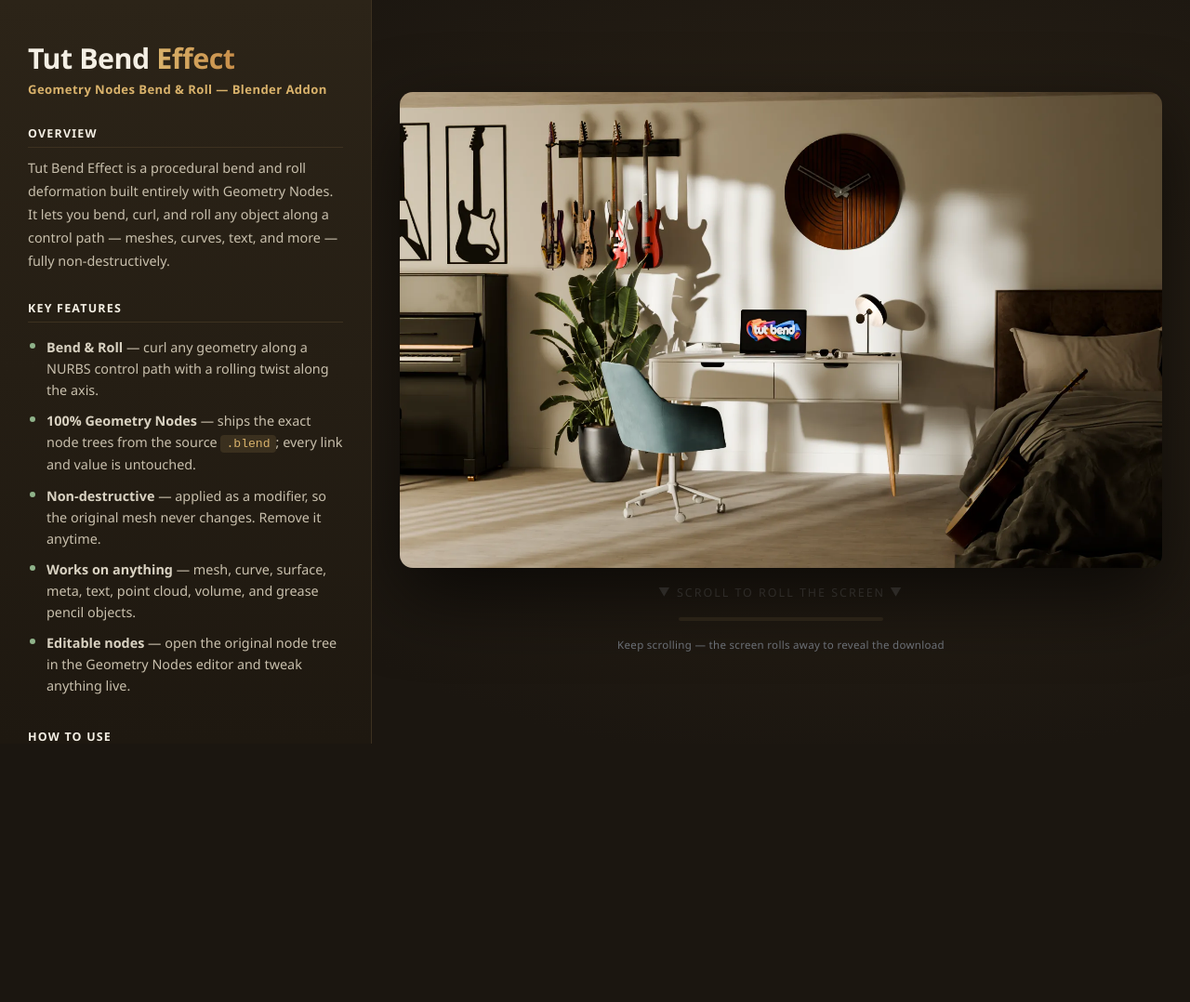
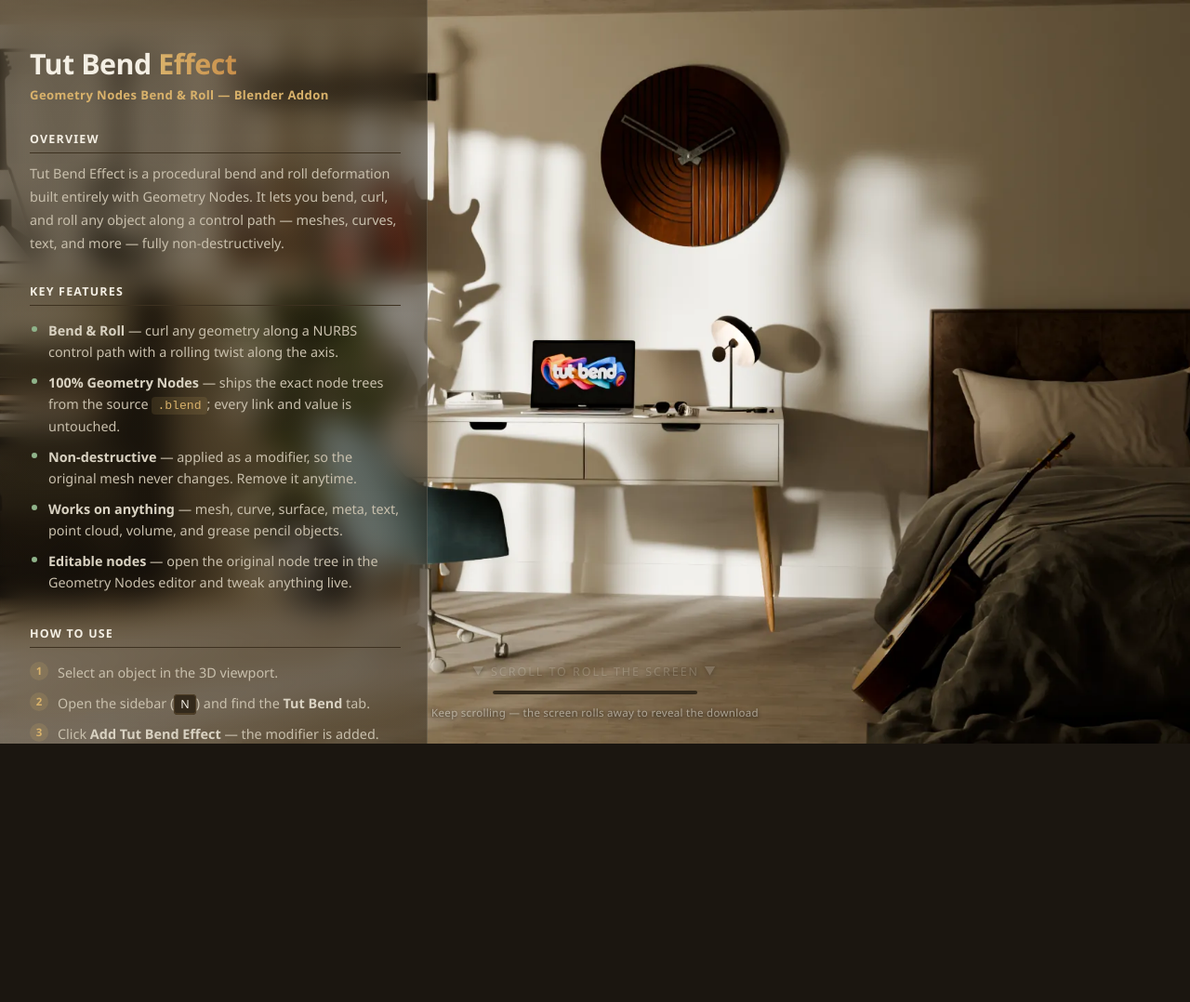
Before and after one commit to asgharya248-eng/bend-roll-addon, a plain HTML site: page index.html in a window 1280 px wide. Shown: the top 1078 px of the page at 93% size. Drawn offline with Linux system fonts and the light colour scheme.

Commit message:
Fullscreen video, glass description panel on left that scrolls away by frame 188

```diff
--- a/index.html
+++ b/index.html
@@ -9,8 +9,26 @@
 </head>
 <body>
 
-<!-- Layer 3 (left column): English description -->
-<aside class="description">
+<!-- Layer 2 (fullscreen stage): scroll-driven frame sequence -->
+<main class="stage" id="stage">
+  <div class="canvas-wrap">
+    <!-- Layer 1 (behind canvas, revealed through alpha): download button -->
+    <a class="dl-behind" id="dlBehind" href="download/tut_bend_effect.zip" download="tut_bend_effect.zip">
+      <span class="dl-glyph">⬇</span>
+      <span class="dl-label">Download Addon</span>
+      <span class="dl-sub">tut_bend_effect.zip · 133 KB · Blender 5.2+</span>
+    </a>
+    <canvas id="frameCanvas" width="1728" height="1078"></canvas>
+  </div>
+  <div class="stage-bottom">
+    <div class="scroll-hint" id="scrollHint">▼ scroll to roll the screen ▼</div>
+    <div class="progress" title="Playback progress"><i id="progressBar"></i></div>
+    <div class="caption" id="caption">Keep scrolling — the screen rolls away to reveal the download</div>
+  </div>
+</main>
+
+<!-- Layer 3: glass description panel, left side, scrolls away by frame ~188 -->
+<aside class="description" id="descPanel">
   <header class="brand">
     <h1>Tut Bend <span>Effect</span></h1>
     <p class="tagline">Geometry Nodes Bend &amp; Roll — Blender Addon</p>
@@ -57,24 +75,6 @@
   </section>
 </aside>
 
-<!-- Layer 2 (stage): scroll-driven frame sequence -->
-<main class="stage" id="stage">
-  <div class="stage-inner">
-    <div class="canvas-wrap">
-      <!-- Layer 1 (behind canvas, revealed through alpha): download button -->
-      <a class="dl-behind" id="dlBehind" href="download/tut_bend_effect.zip" download="tut_bend_effect.zip">
-        <span class="dl-glyph">⬇</span>
-        <span class="dl-label">Download Addon</span>
-        <span class="dl-sub">tut_bend_effect.zip · 133 KB · Blender 5.2+</span>
-      </a>
-      <canvas id="frameCanvas" width="1728" height="1078"></canvas>
-    </div>
-    <div class="scroll-hint" id="scrollHint">▼ scroll to roll the screen ▼</div>
-    <div class="progress" title="Playback progress"><i id="progressBar"></i></div>
-    <div class="caption" id="caption">Keep scrolling — the screen rolls away to reveal the download</div>
-  </div>
-</main>
-
 <!-- tall spacer: scrolling through it drives the video playback -->
 <div class="scroll-space" aria-hidden="true"></div>
 
--- a/script.js
+++ b/script.js
@@ -9,6 +9,8 @@
 const EXT = ".webp";
 const ALPHA_START = 181;               // first frame with transparency
 const REVEAL = (ALPHA_START - FIRST) / (TOTAL - 1); // scroll progress where alpha begins
+const DESC_END_FRAME = 188;            // description panel fully gone from here on
+const DESC_END = (DESC_END_FRAME - FIRST) / (TOTAL - 1); // ~0.87
 
 const canvas = document.getElementById("frameCanvas");
 const ctx = canvas.getContext("2d");
@@ -16,6 +18,7 @@
 const hint = document.getElementById("scrollHint");
 const bar = document.getElementById("progressBar");
 const dlBehind = document.getElementById("dlBehind");
+const descPanel = document.getElementById("descPanel");
 
 const cache = new Map();
 let current = -1;
@@ -74,6 +77,22 @@
     dlBehind.classList.toggle("ready", shown);
     const cap = document.getElementById("caption");
     if (cap) cap.style.opacity = shown ? "0" : "";
+
+    // glass description panel: drifts up with scroll, fully gone by DESC_END (~frame 188)
+    if (descPanel) {
+      if (p <= 0.005) {
+        descPanel.style.transform = "";
+        descPanel.style.opacity = "";
+      } else {
+        const t = Math.min(1, p / DESC_END);      // 0..1 across the panel's lifetime
+        // travel a bit more than its own height so it fully exits the top
+        const travel = descPanel.offsetHeight + 80;
+        descPanel.style.transform = "translate3d(0," + (-(t * travel)).toFixed(1) + "px,0)";
+        // fade out over the last 25% of its travel
+        const fade = t > 0.75 ? Math.max(0, 1 - (t - 0.75) / 0.25) : 1;
+        descPanel.style.opacity = fade.toFixed(3);
+      }
+    }
 
     if (progress() > 0.03) hint.style.opacity = "0";
     else hint.style.opacity = "";
--- a/styles.css
+++ b/styles.css
@@ -25,21 +25,24 @@
   min-height:100vh;
 }
 
-/* ---------- Layer 3: left description column ---------- */
+/* ---------- Layer 3: glass description panel (left, < half width) ---------- */
 .description{
   position:fixed;
-  top:0;left:0;bottom:0;
-  width:var(--col-w);
-  z-index:30;
-  padding:46px 30px 60px;
-  background:linear-gradient(180deg,#2c2418 0%,#1e1810 100%);
-  border-right:1px solid var(--panel-line);
+  top:0; left:0; bottom:0;
+  width:min(460px, 44vw);          /* less than half the screen */
+  z-index:40;
+  padding:52px 28px 60px 32px;
+  background:linear-gradient(180deg, rgba(44,36,24,.55) 0%, rgba(27,22,16,.45) 100%);
+  backdrop-filter:blur(16px) saturate(1.2);
+  -webkit-backdrop-filter:blur(16px) saturate(1.2);
+  border-right:1px solid rgba(240,236,226,.14);
   overflow-y:auto;
   scrollbar-width:thin;
-  scrollbar-color:#4a3b26 transparent;
+  scrollbar-color:#6b562f transparent;
+  will-change:transform,opacity;
 }
 .description::-webkit-scrollbar{width:8px}
-.description::-webkit-scrollbar-thumb{background:#4a3b26;border-radius:4px}
+.description::-webkit-scrollbar-thumb{background:#6b562f;border-radius:4px}
 
 .brand h1{
   font-size:1.9rem;
@@ -124,41 +127,38 @@
   font-family:inherit;
 }
 
-/* ---------- Layer 2: stage (video) ---------- */
+/* ---------- Layer 2: fullscreen stage (video) ---------- */
 .stage{
   position:fixed;
-  top:0;left:var(--col-w);right:0;bottom:0;
+  inset:0;
   z-index:20;
-  display:flex;
-  align-items:center;
-  justify-content:center;
   background:radial-gradient(1100px 680px at 58% 42%, #2c2317 0%, #1b1610 72%);
-}
-.stage-inner{
-  position:relative;
-  display:flex;
-  flex-direction:column;
-  align-items:center;
-  gap:18px;
-  width:100%;
-  max-width:1180px;
-  padding:0 30px;
+  overflow:hidden;
 }
 .canvas-wrap{
-  position:relative;
-  width:100%;
-  max-width:1030px;
-  aspect-ratio:1728/1078;
+  position:absolute;
+  inset:0;
 }
 #frameCanvas{
   position:relative;
   z-index:2;
   width:100%;
   height:100%;
+  object-fit:cover;               /* fill the whole screen, crop a little */
   display:block;
-  border-radius:14px;
-  box-shadow:0 30px 80px rgba(0,0,0,.65);
-  pointer-events:none; /* let clicks reach the download button through the alpha tear */
+  pointer-events:none;            /* clicks reach the download button through the alpha tear */
+}
+.stage-bottom{
+  position:absolute;
+  left:50%;
+  bottom:26px;
+  transform:translateX(-50%);
+  z-index:15;
+  display:flex;
+  flex-direction:column;
+  align-items:center;
+  gap:12px;
+  pointer-events:none;
 }
 
 /* ---------- Layer 1: download button behind canvas (revealed via alpha) ---------- */
@@ -171,13 +171,13 @@
   flex-direction:column;
   align-items:center;
   gap:8px;
-  padding:34px 56px;
+  padding:38px 64px;
   border-radius:16px;
   text-decoration:none;
   color:#fdfaf3;
   background:linear-gradient(160deg,#8dc081 0%,#6f9e64 55%,#577f4d 100%);
   border:1px solid rgba(255,255,255,.22);
-  box-shadow:0 20px 60px rgba(0,0,0,.55), inset 0 1px 0 rgba(255,255,255,.3);
+  box-shadow:0 24px 70px rgba(0,0,0,.6), inset 0 1px 0 rgba(255,255,255,.3);
   opacity:0;
   transition:opacity .45s ease, transform .45s ease;
   pointer-events:none;
@@ -194,9 +194,10 @@
   font-size:.78rem;
   letter-spacing:2px;
   text-transform:uppercase;
-  color:rgba(233,238,247,.55);
+  color:rgba(240,236,226,.6);
   animation:pulse 2.2s ease-in-out infinite;
   transition:opacity .5s;
+  text-shadow:0 1px 4px rgba(0,0,0,.8);
 }
 @keyframes pulse{0%,100%{opacity:.3}50%{opacity:1}}
 .progress{
@@ -212,10 +213,11 @@
 }
 .caption{
   font-size:.72rem;
-  color:rgba(169,180,196,.6);
+  color:rgba(240,236,226,.55);
   letter-spacing:.3px;
   text-align:center;
   transition:opacity .5s;
+  text-shadow:0 1px 4px rgba(0,0,0,.8);
 }
 
 /* ---------- follow gate modal ---------- */
@@ -339,16 +341,11 @@
 
 /* ---------- responsive ---------- */
 @media (max-width:960px){
-  :root{--col-w:0px}
   .description{
-    position:relative;
-    width:100%;
-    height:auto;
-    border-right:none;
-    border-bottom:1px solid var(--panel-line);
-    padding:34px 22px 40px;
-    z-index:40;
+    width:min(340px, 86vw);
+    padding:40px 20px 40px 22px;
   }
-  .stage{position:relative;left:0;height:88vh}
+  .stage-bottom{bottom:14px}
   .scroll-hint{display:none}
+  #frameCanvas{object-fit:contain}
 }
```
